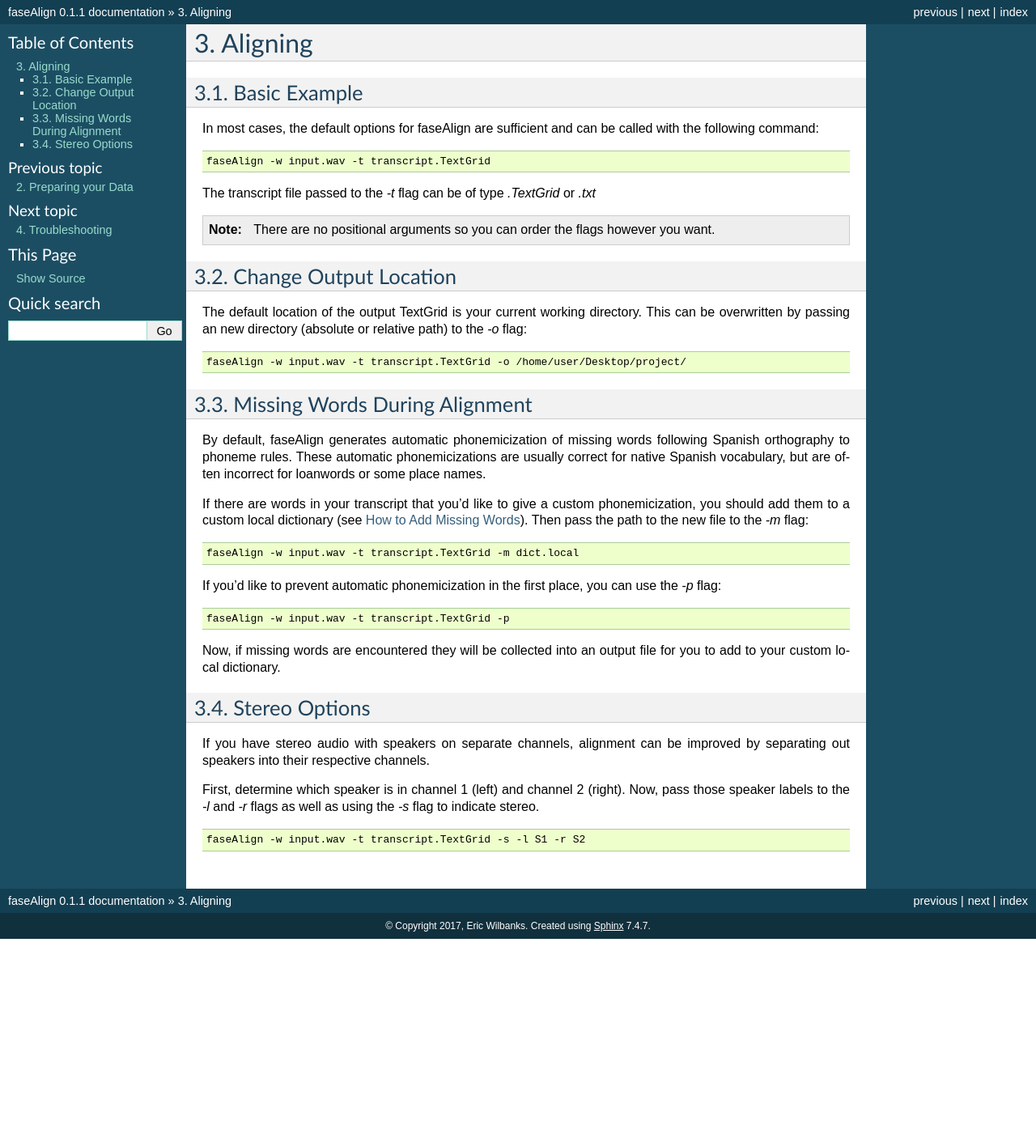
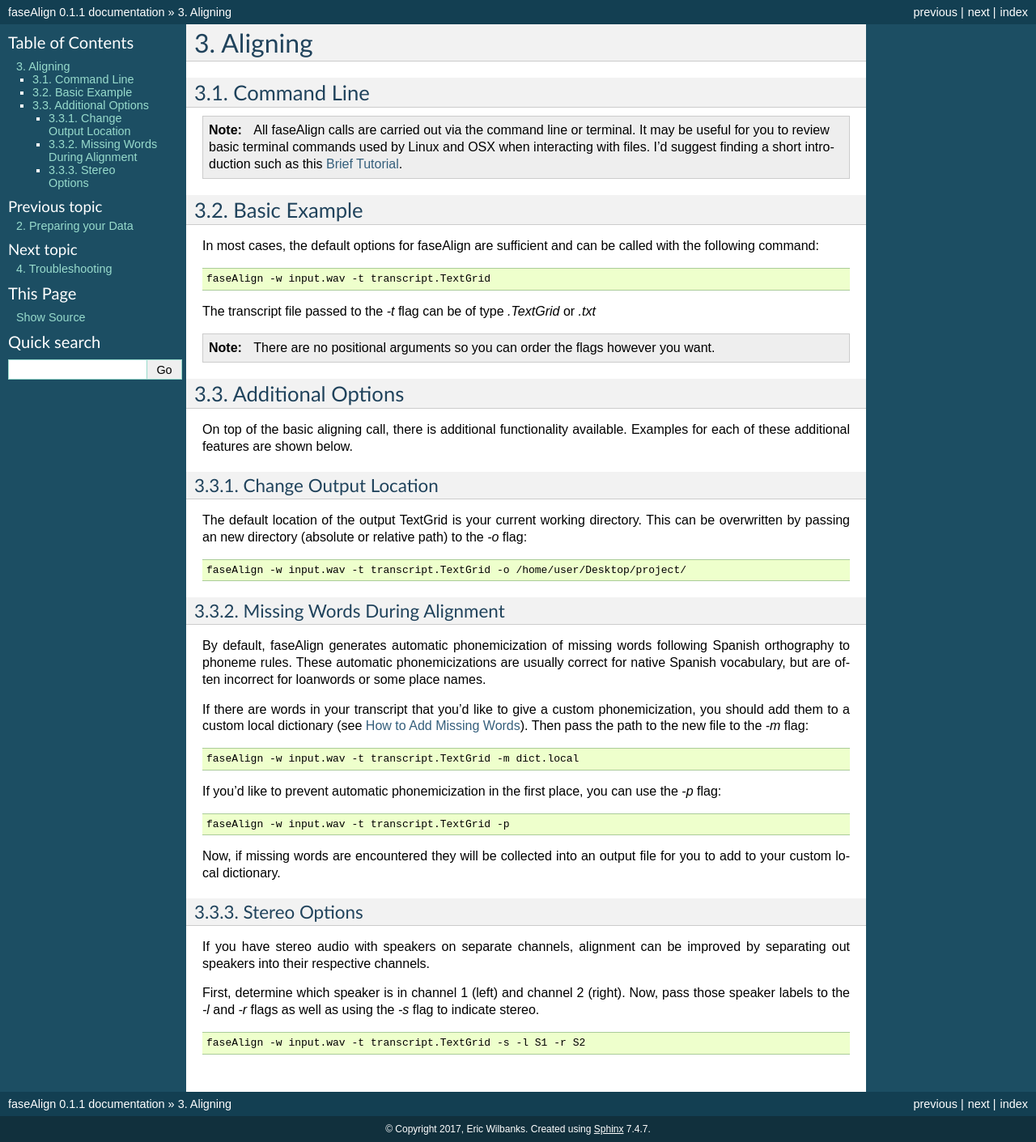
Before and after one commit to EricWilbanks/faseAlign, a Sphinx documentation site: the page built from docs/aligning.rst, in a window 1280 px wide. Shown: the whole page at 81% size. Built offline with Sphinx 7.4.7, drawn with Linux system fonts in a browser that asks for light colours; before the commit the page ends 1160 px from its top, so only the background shows below that.

Commit message:
documentation updates

```diff
--- a/docs/aligning.rst
+++ b/docs/aligning.rst
@@ -1,7 +1,17 @@
 .. _aligning:
+
+.. _`Brief Tutorial`: https://computers.tutsplus.com/tutorials/navigating-the-terminal-a-gentle-introduction--mac-3855
 
 Aligning
 ========
+
+Command Line
+------------
+
+.. note::
+
+	All faseAlign calls are carried out via the command line or terminal. It may be useful for you to review basic terminal commands used by Linux and OSX when interacting with files. I'd suggest finding a short introduction such as this `Brief Tutorial`_.
+
 
 Basic Example
 -------------
@@ -17,8 +27,14 @@ The transcript file passed to the `-t` flag can be of type `.TextGrid` or `.txt`
 .. note:: There are no positional arguments so you can order the flags however you want.
 
 
+Additional Options
+------------------
+
+On top of the basic aligning call, there is additional functionality available. Examples for each of these additional features are shown below.
+
+
 Change Output Location
-----------------------
+++++++++++++++++++++++
 
 The default location of the output TextGrid is your current working directory. This can be overwritten by passing an new directory (absolute or relative path) to the `-o` flag:
 
@@ -29,7 +45,7 @@ The default location of the output TextGrid is your current working directory. T
 .. _missing-alert:
 
 Missing Words During Alignment
-------------------------------
+++++++++++++++++++++++++++++++
 
 By default, faseAlign generates automatic phonemicization of missing words following Spanish orthography to phoneme rules. These automatic phonemicizations are usually correct for native Spanish vocabulary, but are often incorrect for loanwords or some place names.
 
@@ -48,7 +64,7 @@ If you'd like to prevent automatic phonemicization in the first place, you can u
 Now, if missing words are encountered they will be collected into an output file for you to add to your custom local dictionary.
 
 Stereo Options
---------------
+++++++++++++++
 
 If you have stereo audio with speakers on separate channels, alignment can be improved by separating out speakers into their respective channels.
 
--- a/docs/installation.rst
+++ b/docs/installation.rst
@@ -119,6 +119,9 @@ Build from Source
 
 	If you'd prefer to build from the source code instead of using the Virtual Machine, choose one of the following options: :ref:`install-linux`, :ref:`install-mac`, or :ref:`install-windows`.
 
+|
+|
+|
 
 .. _install-linux:
 
```
